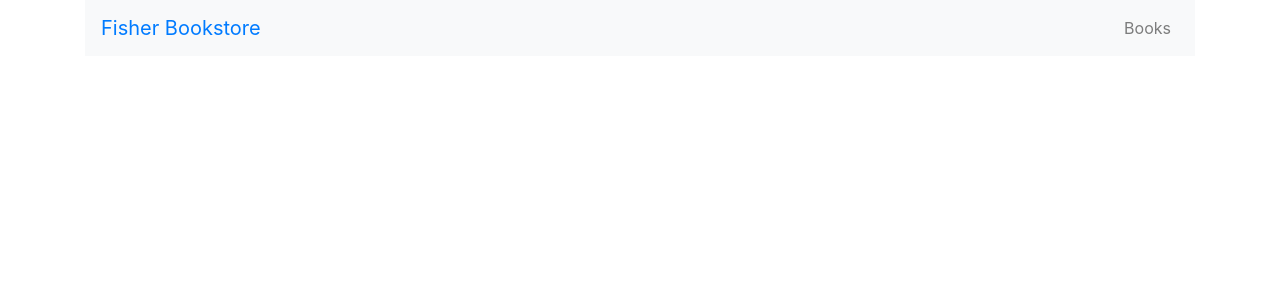
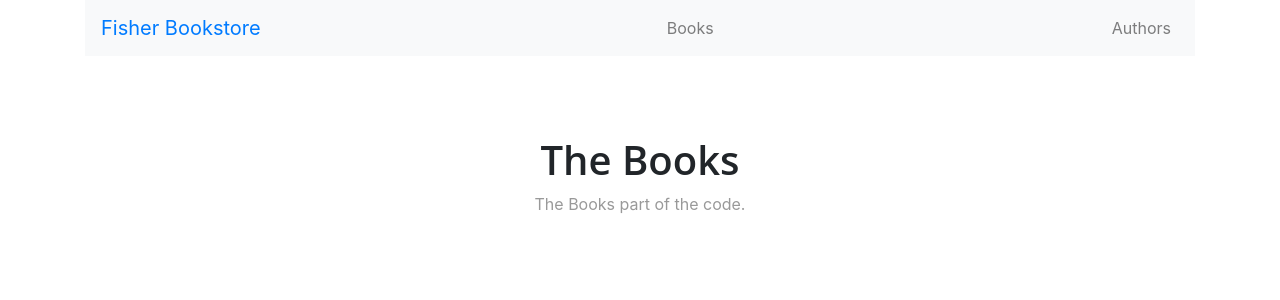
Before and after one commit to alyelazab/fisher-bookstore, a React (Create React App) app: page /Books in a window 1280 px wide. Shown: the top 300 px of the page. Built offline with nearby package versions, Linux system fonts and the light colour scheme.

Commit message:
authors feature init

```diff
--- a/src/App.js
+++ b/src/App.js
@@ -15,9 +15,19 @@ export default class App extends Component{
         <Navbar.Collapse className = "justify-content-end">
           <Nav>
             <NavItem>
-              <Nav.Link href = "/books">Books</Nav.Link>
+              <Nav.Link href = "/Books">Books</Nav.Link>
             </NavItem>
           </Nav>
+
+        </Navbar.Collapse>
+        <Navbar.Toggle aria-controls = "basic-navbar-nav" />
+        <Navbar.Collapse className = "justify-content-end">
+          <Nav>
+            <NavItem>
+              <Nav.Link href = "/authors">Authors</Nav.Link>
+            </NavItem>
+          </Nav>
+
         </Navbar.Collapse>
         </Navbar>
 
--- a/src/Routes.js
+++ b/src/Routes.js
@@ -2,12 +2,14 @@ import React from "react";
 import { Route, Switch } from "react-router-dom";
 import Home from "./home/Home";
 import Books from "./Books/Books";
+import Authors from "./authors/Authors";
 
 export default function Routes() {
     return(
         <Switch>
             <Route path="/" exact component = {Home} />
-            <Route path="/" exact component = {Books} />
+            <Route path="/Books" exact component = {Books} />
+            <Route path= "/Authors" exact component = {Authors}/>
 
         </Switch>
 
--- /dev/null
+++ b/src/authors/Authors.css
@@ -0,0 +1,13 @@
+.lander{
+    padding: 80px 0;
+    text-align: center;
+}
+
+.lander h1 {
+    font-family: "Open Sans", sans-serif;
+    font-weight: 600;
+}
+
+.lander p {
+    color: #999;
+}
--- /dev/null
+++ b/src/authors/Authors.js
@@ -0,0 +1,13 @@
+import React from "react";
+import "./Authors.css";
+
+export default function Authors() {
+    return (
+    <div className = "Authors">
+        <div className="lander">
+            <h1>The Authors</h1>
+            <p>The Authors part of the code.</p>
+        </div>
+    </div>
+    );
+}
```
Also changed, not shown: 1 other file (tests, documents, lock files or other folders).
